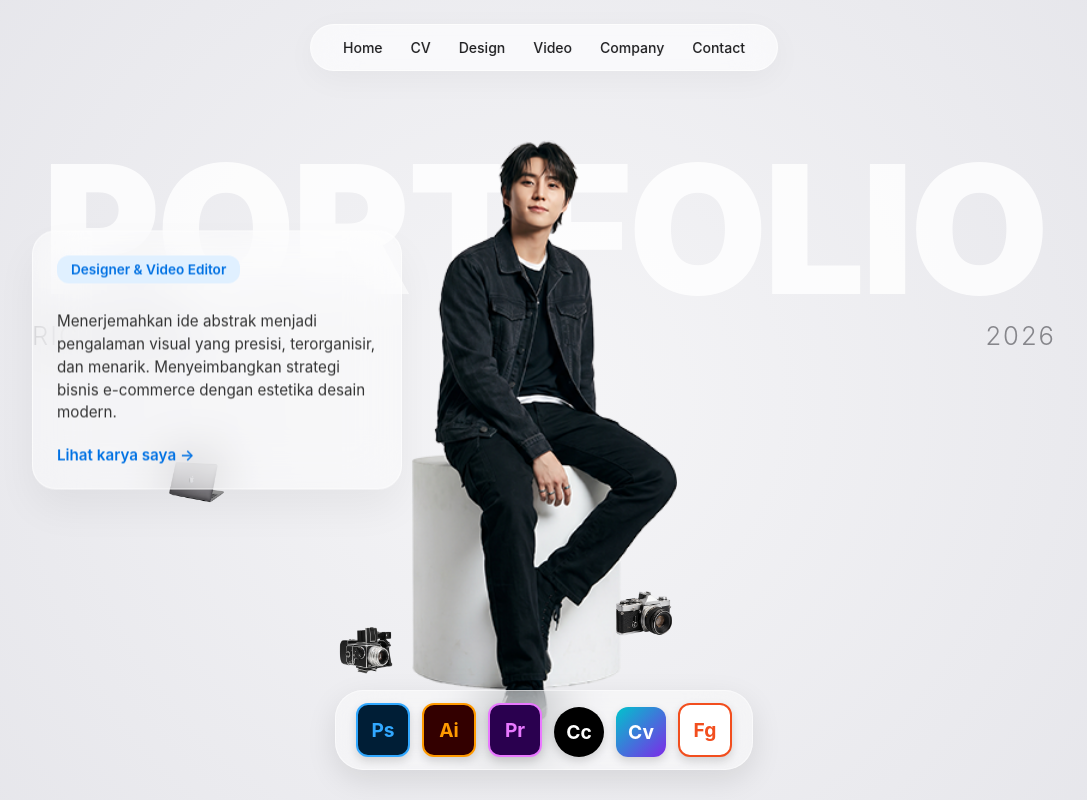
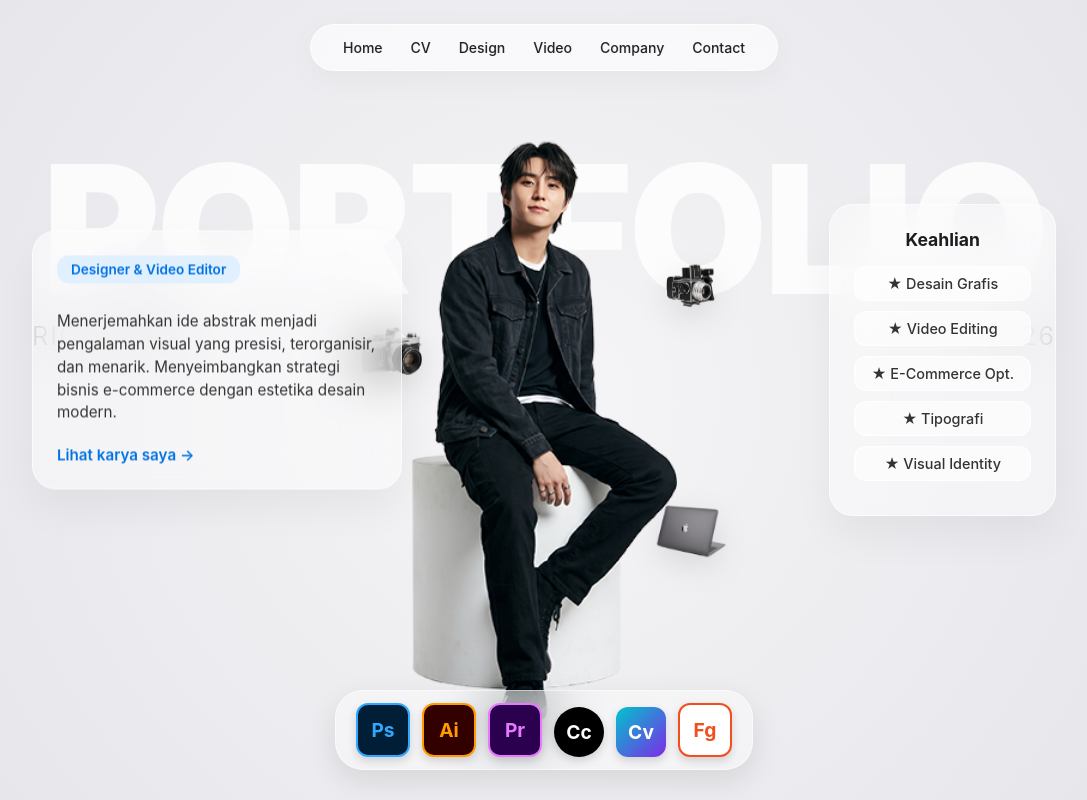
Before and after one commit to richiandi/designerkondang, a plain HTML site: page index.html in a window 1280 px wide. Shown: the top 800 px of the page, without its empty margins (96-1183 px from the left). Drawn offline with Linux system fonts and the light colour scheme.

Commit message:
Update index.html

```diff
--- a/index.html
+++ b/index.html
@@ -92,7 +92,7 @@
             user-select: none;
         }
 
-        /* --- WRAPPER KARAKTER & 3 JALUR ORBIT --- */
+        /* --- WRAPPER KARAKTER & ELEMEN MENGAMBANG --- */
         .character-wrapper {
             position: absolute;
             bottom: 60px;
@@ -107,79 +107,51 @@
             height: 600px;
             background: url('POI.png') no-repeat center bottom;
             background-size: contain;
-            pointer-events: none;
+            /* pointer-events: none dihapus agar gambar di dalamnya bisa tampil normal */
             position: relative;
             z-index: 5;
         }
 
-        /* Sistem Pusat Orbit */
-        .orbit-system {
+        /* --- STYLING ELEMEN MELAYANG --- */
+        .floating-item {
             position: absolute;
-            top: 50%;
-            left: 50%;
-            width: 0;
-            height: 0;
+            object-fit: contain;
             z-index: 6;
-            pointer-events: none;
+            pointer-events: none; /* Agar tidak mengganggu klik */
+            filter: drop-shadow(0px 10px 15px rgba(0,0,0,0.1));
         }
 
-        /* Lintasan Dasar */
-        .orbit-track {
-            position: absolute;
-            top: 50%;
-            left: 50%;
-            border-radius: 50%;
-            /* border: 1px dashed rgba(0,0,0,0.1); Hapus tanda slash ini jika mau garis lintasannya terlihat */
+        /* Posisi & Animasi masing-masing item */
+        .float-1 {
+            width: 65px; height: 65px;
+            top: 30%; left: 15px;
+            animation: float-up-down-1 4.5s ease-in-out infinite;
         }
 
-        /* JALUR 1 (Terdalam / Paling Dekat) */
-        .track-1 {
-            width: 400px; height: 400px;
-            margin-top: -200px; margin-left: -200px;
-            animation: spin 12s linear infinite;
+        .float-2 {
+            width: 55px; height: 55px;
+            top: 20%; right: 25px;
+            animation: float-up-down-2 5.5s ease-in-out infinite;
         }
 
-        /* JALUR 2 (Tengah) */
-        .track-2 {
-            width: 550px; height: 550px;
-            margin-top: -275px; margin-left: -275px;
-            animation: spin 18s linear infinite;
+        .float-3 {
+            width: 75px; height: 75px;
+            top: 60%; right: 15px;
+            animation: float-up-down-3 4s ease-in-out infinite;
         }
 
-        /* JALUR 3 (Terluar / Paling Jauh) */
-        .track-3 {
-            width: 700px; height: 700px;
-            margin-top: -350px; margin-left: -350px;
-            animation: spin 26s linear infinite;
+        /* Keyframes untuk efek melayang (Naik-Turun + Sedikit Miring) */
+        @keyframes float-up-down-1 {
+            0%, 100% { transform: translateY(0px) rotate(0deg); }
+            50% { transform: translateY(-15px) rotate(5deg); }
         }
-
-        /* Gambar Item Orbit */
-        .orbit-item {
-            position: absolute;
-            top: -30px;
-            left: 50%;
-            margin-left: -30px;
-            width: 60px;
-            height: 60px;
-            object-fit: contain;
+        @keyframes float-up-down-2 {
+            0%, 100% { transform: translateY(0px) rotate(0deg); }
+            50% { transform: translateY(-20px) rotate(-6deg); }
         }
-
-        /* Counter-spin agar gambar tetap tegak lurus (durasi disamakan dengan jalur masing-masing) */
-        .item-1 { animation: counter-spin 12s linear infinite; }
-        .item-2 { animation: counter-spin 18s linear infinite; }
-        .item-3 { animation: counter-spin 26s linear infinite; }
-
-        /* Mengatur posisi start yang menyebar menggunakan animation-delay negatif */
-        .track-1, .item-1 { animation-delay: 0s; }
-        .track-2, .item-2 { animation-delay: -6s; }
-        .track-3, .item-3 { animation-delay: -14s; }
-
-        /* Keyframes */
-        @keyframes spin {
-            100% { transform: rotate(360deg); }
-        }
-        @keyframes counter-spin {
-            100% { transform: rotate(-360deg); }
+        @keyframes float-up-down-3 {
+            0%, 100% { transform: translateY(0px) rotate(0deg); }
+            50% { transform: translateY(-12px) rotate(3deg); }
         }
 
         /* Glass Card (Kiri dan Kanan) */
@@ -354,10 +326,10 @@
                 height: 100%;
             }
 
-            /* Penyesuaian 3 Jalur Orbit pada Layar HP */
-            .track-1 { width: 280px; height: 280px; margin-top: -140px; margin-left: -140px; }
-            .track-2 { width: 380px; height: 380px; margin-top: -190px; margin-left: -190px; }
-            .track-3 { width: 480px; height: 480px; margin-top: -240px; margin-left: -240px; }
+            /* Penyesuaian ukuran elemen melayang di versi mobile */
+            .float-1 { width: 50px; height: 50px; left: 10%; top: 25%; }
+            .float-2 { width: 45px; height: 45px; right: 10%; top: 15%; }
+            .float-3 { width: 55px; height: 55px; right: 15%; top: 55%; }
 
             .panel-left, .panel-right {
                 position: relative;
@@ -391,28 +363,13 @@
             <span>2026</span>
         </div>
 
-        <!-- Wrapper untuk Karakter & 3 Orbit -->
+        <!-- Wrapper untuk Karakter & Elemen Mengambang -->
         <div class="character-wrapper">
-            <div class="center-character"></div>
-
-            <!-- Elemen Orbit (3 Jalur) -->
-            <div class="orbit-system">
-
-                <!-- Jalur 1 (Dalam) -->
-                <div class="orbit-track track-1">
-                    <img src="kamera.png" alt="Orbit 1" class="orbit-item item-1">
-                </div>
-
-                <!-- Jalur 2 (Tengah) -->
-                <div class="orbit-track track-2">
-                    <img src="film.png" alt="Orbit 2" class="orbit-item item-2">
-                </div>
-
-                <!-- Jalur 3 (Luar) -->
-                <div class="orbit-track track-3">
-                    <img src="mac.png" alt="Orbit 3" class="orbit-item item-3">
-                </div>
-
+            <div class="center-character">
+                <!-- Elemen Mengambang -->
+                <img src="kamera.png" alt="Kamera" class="floating-item float-1">
+                <img src="film.png" alt="Film" class="floating-item float-2">
+                <img src="mac.png" alt="Mac" class="floating-item float-3">
             </div>
         </div>
 
@@ -420,6 +377,15 @@
             <div class="tag-blue">Designer & Video Editor</div>
             <p>Menerjemahkan ide abstrak menjadi pengalaman visual yang presisi, terorganisir, dan menarik. Menyeimbangkan strategi bisnis e-commerce dengan estetika desain modern.</p>
             <a href="#design" class="link-btn">Lihat karya saya &rarr;</a>
+        </div>
+
+        <div class="glass-panel panel-right">
+            <h3>Keahlian</h3>
+            <div class="skill-pill">★ Desain Grafis</div>
+            <div class="skill-pill">★ Video Editing</div>
+            <div class="skill-pill">★ E-Commerce Opt.</div>
+            <div class="skill-pill">★ Tipografi</div>
+            <div class="skill-pill">★ Visual Identity</div>
         </div>
 
         <div class="mac-dock">
```
